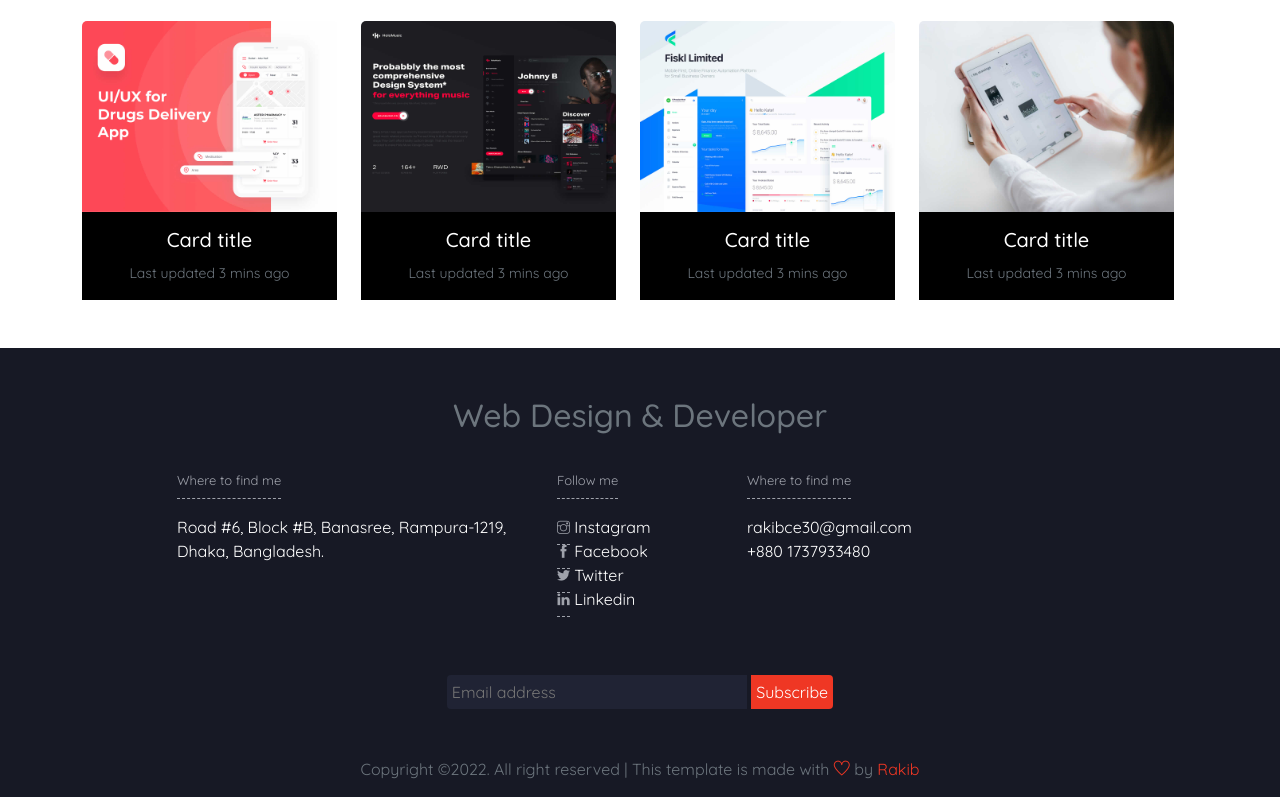
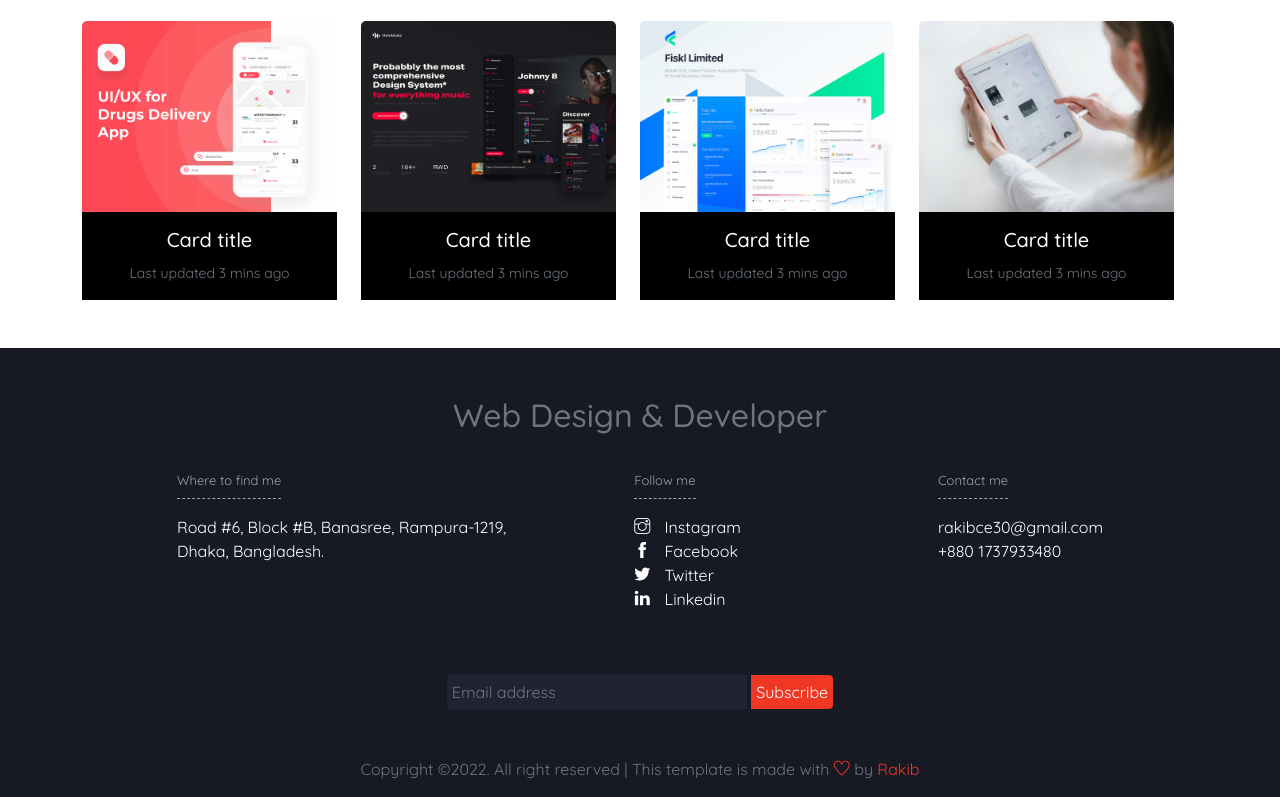
Before and after one commit to rakibce30/First_Design, a plain HTML site: page index.html in a window 1280 px wide. Shown: the part 2998-3795 px from the top of the page. Drawn offline with Linux system fonts and the light colour scheme.

Commit message:
footer update

```diff
--- a/assets/css/style.css
+++ b/assets/css/style.css
@@ -264,7 +264,7 @@ footer {
     height: 100%;
 }
 
-.footabout span, .footfollow span {
+.footabout span, .footfollow .foottitle {
     color: #9FA2AB;
     font-size: 13px;
     padding-bottom: 10px;
@@ -278,9 +278,10 @@ footer {
 .footfollow ul li a {
     text-decoration: none;
     color: #fff;
+    padding-left: 10px;
 }
 .footfollow ul li a:hover {
-    text-decoration: underline;
+    color: #9FA2AB;
 }
 .subcribeinp {
     border: none;
--- a/index.html
+++ b/index.html
@@ -355,14 +355,14 @@
         <div class="col-1"></div>
         <div class="col-12 col-sm-6 col-md-4 mt-3 mt-md-4">
           <div class="footabout">
-            <span>Where to find me</span>
+            <span class="foottitle">Where to find me</span>
             <p class="text-white pt-4">Road #6, Block #B, Banasree, Rampura-1219, Dhaka, Bangladesh.</p>
           </div>
         </div>
-        <div class="col-12 col-sm-6 col-md-2 mt-3 mt-md-4">
+        <div class="col-12 col-sm-6 col-md-3 mt-3 mt-md-4 d-flex justify-content-center">
           <div class="footfollow">
-            <span>Follow me</span>
-            <ul class="pt-4">
+            <span class="foottitle">Follow me</span>
+            <ul class="pt-4 text-white">
               <li><span class="ti-instagram"></span><a href="#"> Instagram</a></li>
               <li><span class="ti-facebook"></span><a href="#"> Facebook</a></li>
               <li><span class="ti-twitter-alt"></span><a href="#"> Twitter</a></li>
@@ -370,9 +370,9 @@
             </ul>
           </div>
         </div>
-        <div class="col-12 col-sm-6 col-md-3 mt-3 mt-md-4">
+        <div class="col-12 col-sm-6 col-md-3 mt-3 mt-md-4 d-flex justify-content-end">
           <div class="footabout">
-            <span mb-3>Where to find me</span>
+            <span class="foottitle">Contact me</span>
             <p class="text-white pt-4">rakibce30@gmail.com<br>+880 1737933480
           </p>
           </div>
```
